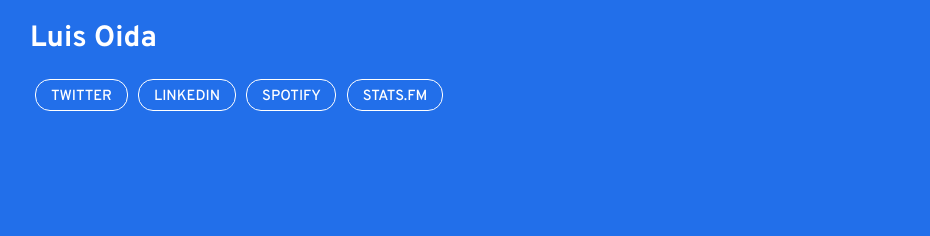
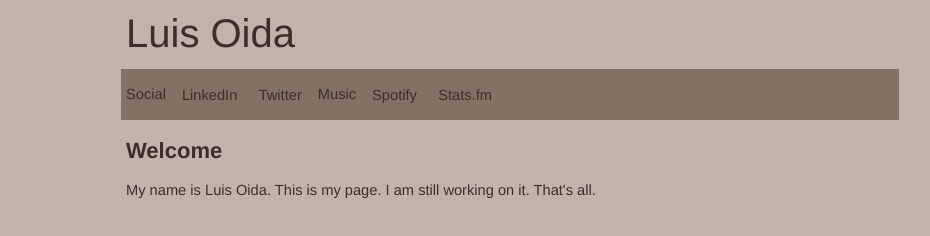
Before and after one commit to luisoida/luisoida.github.io, a plain HTML site: page index.html in a window 1280 px wide. Shown: the whole page, without its empty margins (130-1060 px from the left). Drawn offline with Linux system fonts and the light colour scheme.

Commit message:
Updates design and stops using builder.js
Changes stylesheet.css (and the resulting stylesheet.min.css) to new design.
Returns index.html to using explicit structure and disables the builder.

```diff
--- a/builder.js
+++ b/builder.js
@@ -1,6 +1,9 @@
-let linksElement = "sp-links-sec";
+let linksElement = "lo-links-sec";
 var siteData = null;
 let addHeader = false;
+
+/* TODO: Add feature that allows loading of site data and then add an attribute to all elements that
+ *   enforces a reload of data.  */
 
 class SPHeader extends HTMLElement {
     constructor() {
@@ -9,10 +12,10 @@ class SPHeader extends HTMLElement {
 
         /* construct element */
         const header = document.createElement('header');
-        header.id = 'sp-header';
+        header.id = 'lo-header';
 
         const headText = document.createElement('h1');
-        headText.id = 'sp-site-name';
+        headText.id = 'lo-site-name';
         if (siteData !== null && siteData.hasOwnProperty('title')) {
             headText.textContent = siteData['title'];
         } else if (siteData === null) {
@@ -88,4 +91,4 @@ let insertLinks = function(data) {
 
 getFields();
 let registry = window.customElements;
-registry.define('sp-header', SPHeader);
+registry.define('lo-header', SPHeader);
--- a/index.html
+++ b/index.html
@@ -4,12 +4,28 @@
     <meta charset="UTF-8">
     <title>Luis Oida</title>
     <link rel="stylesheet" href="stylesheet.min.css">
-    <script src="builder.js"></script>
+    <!-- Disable builder until better integration can be made. -->
 </head>
 <body>
-<sp-header></sp-header>
+<header id="lo-header">
+    <h1>Luis Oida</h1>
+</header>
+<nav id="lo-navigation">
+    <ul class="lo-no-style">
+        <li>Social</li>
+        <li><a href="https://www.linkedin.com/in/luisoida" target="_blank">LinkedIn</a></li>
+        <li><a href="https://twitter.com/LuisOida" target="_blank">Twitter</a></li>
+        <li>Music</li>
+        <li><a href="https://open.spotify.com/user/gx7q6azp18a0dbf6xivxrkv9k?si=36ed6cd0c79e4a1d" target="_blank">Spotify</a></li>
+        <li><a href="https://stats.fm/luisoida/" target="_blank">Stats.fm</a></li>
+    </ul>
+</nav>
 <main>
-    <section id="sp-links-sec">
+    <section id="welcome">
+        <h1>Welcome</h1>
+        <p>
+            My name is Luis Oida. This is my page. I am still working on it. That's all.
+        </p>
     </section>
 </main>
 </body>
--- a/stylesheet.css
+++ b/stylesheet.css
@@ -14,69 +14,92 @@
     src: url('assets/fonts/Overpass-Italic.ttf');
 }
 
+@media (prefers-color-scheme: dark) {
+    :root {
+        --lo-background: #3A3029;
+        --lo-foreground: #BFB3AA;
+        --lo-medium: #827164;
+    }
+}
+
+@media (prefers-color-scheme: light) {
+    :root {
+        --lo-background: #BFB3AA;
+        --lo-foreground: #3A3029;
+        --lo-medium: #827164;
+    }
+}
+
 body {
-    background-color: #226fea;
-    color: #ffffff;
+    background-color: var(--lo-background);
+    color: var(--lo-foreground);
     margin: auto;
-    font-family: Overpass, Arial, 'Helvetica Neue', Helvetica, Tahoma, 'Microsoft Sans Serif', sans-serif;
+    font-family: 'Helvetica Neue', Helvetica, Arial, Tahoma, 'Microsoft Sans Serif', sans-serif;
     font-size: 11pt;
     width: 75vw;
-    min-width: 768px;
+    max-width: 768px;
 }
 
 /* header elements */
 
-header#sp-header {
-
+header#lo-header {
+    padding: 4pt 0;
 }
 
-header#sp-header > h1#sp-site-name {
-    font-size: 16pt;
-    font-weight: 400;
+header#lo-header > h1,
+h1#lo-site-name {
+    font-size: 30pt;
+    font-weight: 500;
     padding: 4pt 0;
-    text-transform: uppercase;
+    margin: 0;
 }
 
-section#sp-links-sec {
+nav#lo-navigation {
+    background-color: var(--lo-medium);
+    margin: 2pt -4pt;
+    padding: 2pt 0;
+}
+
+nav#lo-navigation > ul {
     display: flex;
     align-items: center;
     flex-wrap: wrap;
     flex-grow: 1;
 }
 
-section#sp-links-sec > * {
-    text-align: center;
-    margin: 2pt 4pt;
-    padding: 2pt 5pt;
+nav#lo-navigation > ul > li {
+    margin: 0 4pt;
 }
 
-section#sp-links-sec > *:not(.lo-nor) {
-    border-radius: 15px;
+nav#lo-navigation > ul > li > * {
+    text-align: center;
+    padding: 2pt 4pt;
 }
 
-section#sp-links-sec > a:link {
-    border: solid 1px #ffffff;
-    color: #ffffff;
+nav#lo-navigation > ul > li > a:link {
+    color: var(--lo-foreground);
     font-weight: 500;
     text-decoration: inherit;
-    text-transform: uppercase;
-    padding: 0.5em 1em 0.25em;
 }
 
-section#sp-links-sec > a:visited {
-    color: #ffffff;
+nav#lo-navigation > ul > li > a:visited {
+    color: var(--lo-foreground);
 }
 
-section#sp-links-sec > a:hover {
+nav#lo-navigation > ul > li > a:hover {
     box-shadow: 0 3px 7px rgb(0 0 0 / 0.5);
 }
 
-section#sp-links-sec > a:active {
-    border: solid 1px #d1d2d1;
-    color: #cccccc;
+nav#lo-navigation > ul > li > a:active {
+    color: var(--lo-foreground);
     box-shadow: 0 1px 3px rgb(0 0 0 / 0.9);
 }
 
-section#sp-links-sec > a {
-    transition: box-shadow 200ms ease, color 100ms ease-in, border 100ms ease-in;
+nav#lo-navigation > ul > li > a {
+    transition: box-shadow 200ms ease;
 }
+
+ul.lo-no-style {
+    list-style-type: none;
+    padding: 0;
+}
```
Also changed, not shown: stylesheet.min.css.
